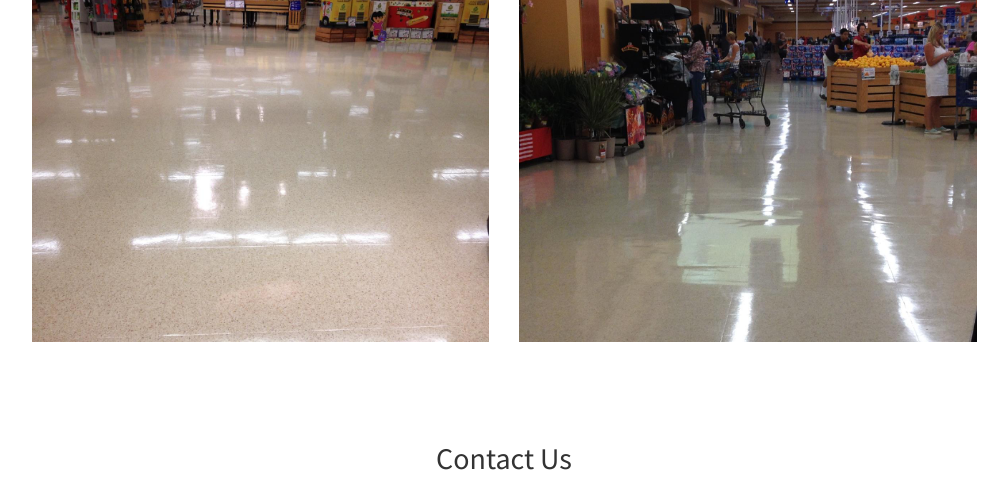
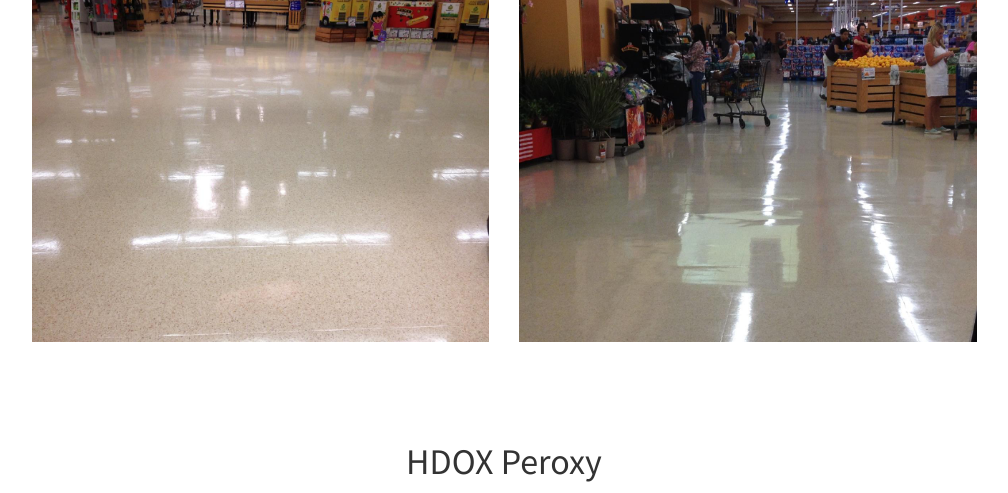
Before and after one commit to dbrill/ThreesSite, a Flask app: page / in a window 1280 px wide. Shown: the part 1629-2122 px from the top of the page, without its empty margins (136-1144 px from the left). Run offline with Flask 2, Linux system fonts and the light colour scheme; some libraries are stand-ins or nearby versions.

Commit message:
Add Hdox WhiteSheet Route

```diff
--- a/app.py
+++ b/app.py
@@ -8,5 +8,10 @@
 @app.route('/')
 def homepage():
 	return render_template('index.html')
+
+@app.route('/hdox')
+def hdoxPage():
+    return render_template('hdox.html')
+
 if __name__ == '__main__':
     app.run(debug=True, use_reloader=True)
--- /dev/null
+++ b/templates/hdox.html
@@ -0,0 +1,4 @@
+<span>
+    <embed src="../static/img/HdoxWhiteSheet.pdf"
+            style="width: 100%; height: 100%;"/>
+</span>
--- a/templates/index.html
+++ b/templates/index.html
@@ -234,6 +234,24 @@
             </div>
         </div>
     </aside> -->
+    <!-- About -->
+    <section id="hdox" class="hdox">
+        <div class="container">
+            <div class="row">
+                <div class="col-lg-12 text-center">
+                    <h1> HDOX Peroxy</h1>
+                    <p class="lead">We are now proudly licensed resellers of HDOX Peroxy.</p>
+                    <p class="lead">
+                        <a href='/hdox'>
+                            Click here
+                        </a>
+                    to learn more about this EPA registered Covid-19 disinfectant!</p>
+                </div>
+            </div>
+            <!-- /.row -->
+        </div>
+        <!-- /.container -->
+    </section>
 
     <!-- Map -->
     <section id="contact" class="map">
```
Also changed, not shown: 2 other files.
